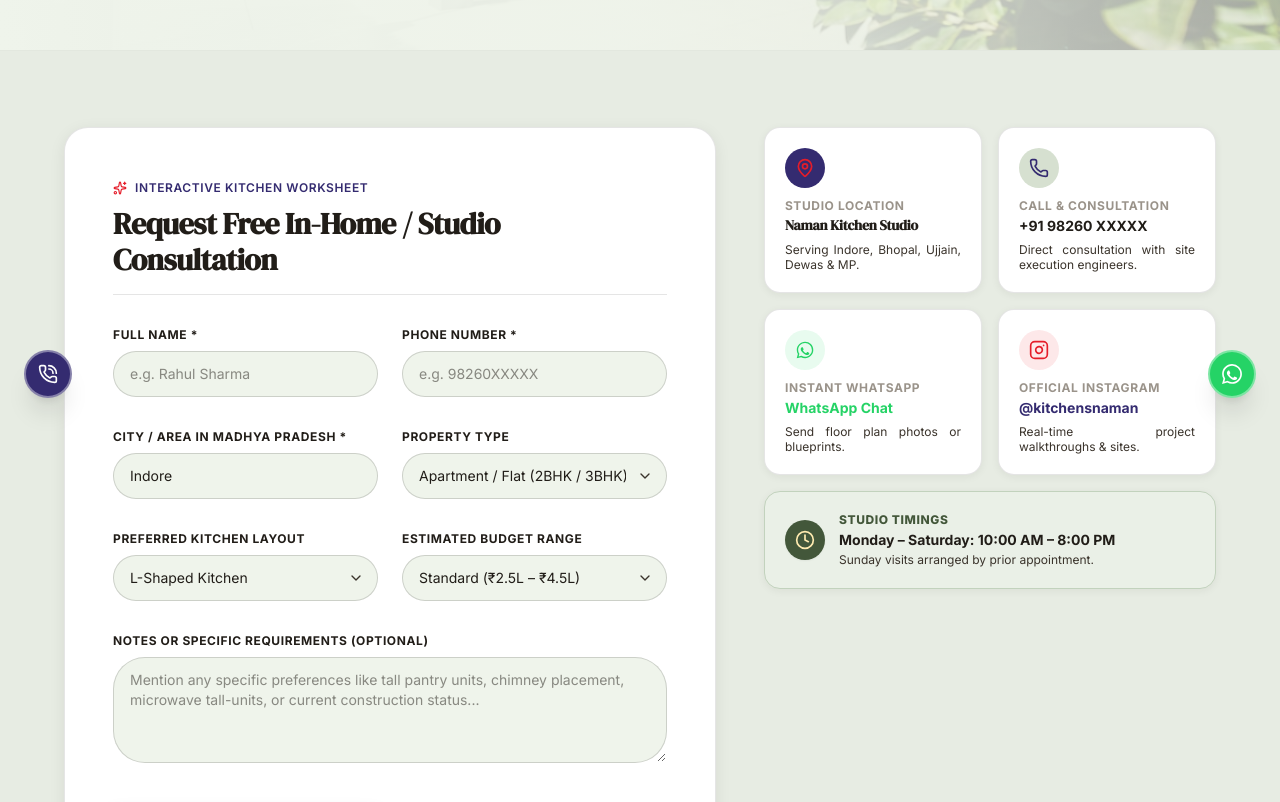
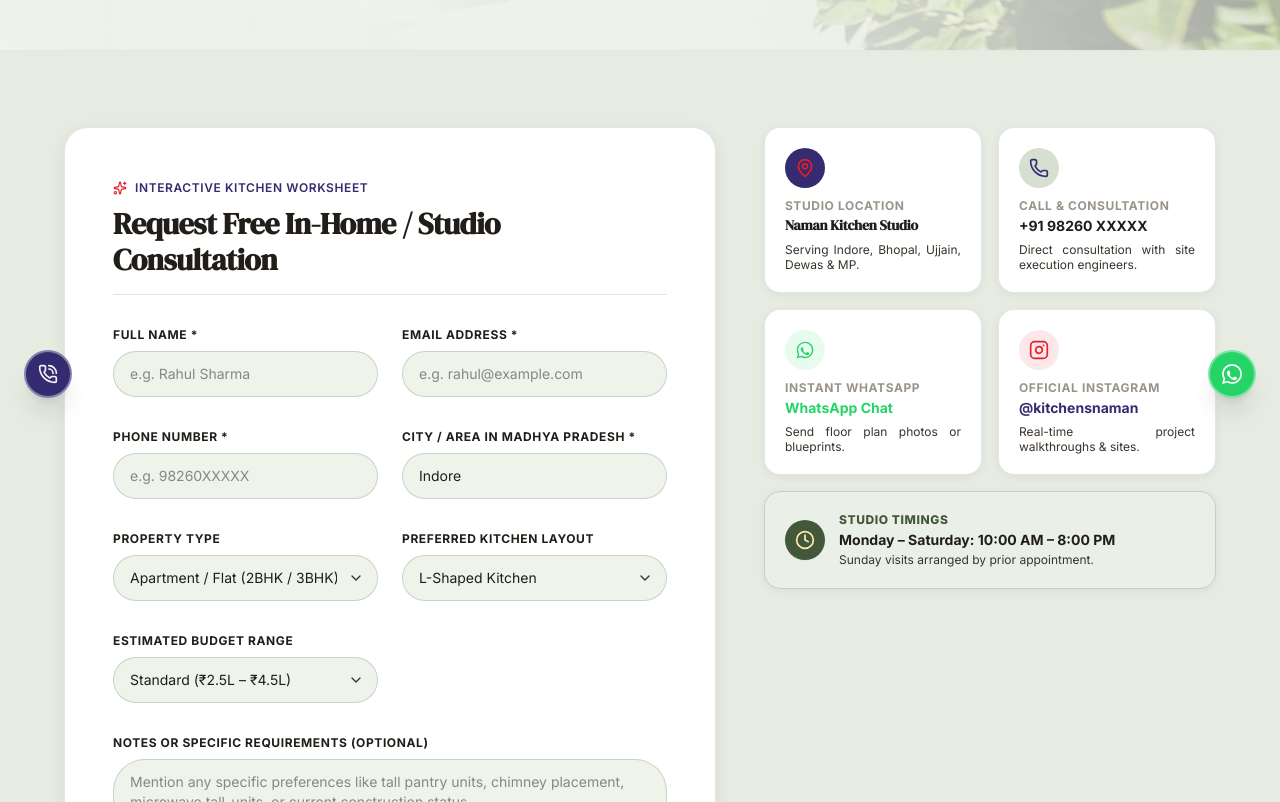
Before and after one commit to Agrawal-Rajat/naman-kitchen, a React (Vite) app: page /contact in a window 1280 px wide. Shown: the part 378-1180 px from the top of the page. Built offline with nearby package versions, Linux system fonts and the light colour scheme.

Commit message:
email services modified

```diff
--- a/src/pages/Contact/ConsultationForm.jsx
+++ b/src/pages/Contact/ConsultationForm.jsx
@@ -1,10 +1,11 @@
-import React, { useState } from 'react';
-import { Send, CheckCircle2, Sparkles, ChevronDown } from 'lucide-react';
+import React, { useState, useRef } from 'react';
+import { Send, CheckCircle2, Sparkles, ChevronDown, AlertCircle, Loader2 } from 'lucide-react';
 import Button from '../../components/common/Button';
 
 export default function ConsultationForm() {
   const [formData, setFormData] = useState({
     name: '',
+    email: '',
     phone: '',
     city: 'Indore',
     layout: 'L-Shaped',
@@ -15,36 +16,80 @@ export default function ConsultationForm() {
 
   const [submitted, setSubmitted] = useState(false);
   const [loading, setLoading] = useState(false);
+  const [error, setError] = useState('');
+  const formRef = useRef(null);
 
-  const handleSubmit = (e) => {
+  const handleSubmit = async (e) => {
     e.preventDefault();
     setLoading(true);
+    setError('');
 
-    // Simulate clean dispatch
-    setTimeout(() => {
+    try {
+      const payload = {
+        access_key: '03954b1e-833f-4ffd-ad09-90f881cfc6e6',
+        subject: `🏠 New Kitchen Consultation – ${formData.name} | ${formData.city}`,
+        from_name: 'Naman Kitchen Website',
+        // Structured data for a clean email
+        'Full Name': formData.name,
+        'Email': formData.email,
+        'Phone': formData.phone,
+        'City / Area': formData.city,
+        'Property Type': formData.propertyType,
+        'Preferred Layout': formData.layout,
+        'Budget Range': formData.budget,
+        'Additional Notes': formData.message || 'No additional notes provided.',
+      };
+
+      const response = await fetch('https://api.web3forms.com/submit', {
+        method: 'POST',
+        headers: {
+          'Content-Type': 'application/json',
+          'Accept': 'application/json',
+        },
+        body: JSON.stringify(payload),
+      });
+
+      const result = await response.json();
+
+      if (result.success) {
+        setSubmitted(true);
+      } else {
+        setError(result.message || 'Something went wrong. Please try again or contact us directly.');
+      }
+    } catch (err) {
+      setError('Network error. Please check your internet connection and try again.');
+    } finally {
       setLoading(false);
-      setSubmitted(true);
-    }, 600);
+    }
   };
 
   if (submitted) {
     return (
-      <div className="bg-white rounded-3xl p-8 sm:p-12 border border-black/10 shadow-card text-center space-y-6">
-        <div className="w-16 h-16 rounded-full bg-green-100 text-green-700 flex items-center justify-center mx-auto">
-          <CheckCircle2 className="w-8 h-8" />
+      <div className="consultation-success bg-white rounded-3xl p-8 sm:p-12 border border-black/10 shadow-card text-center space-y-6">
+        {/* Animated success ring */}
+        <div className="relative w-20 h-20 mx-auto">
+          <div className="absolute inset-0 rounded-full bg-green-100 animate-ping opacity-30" />
+          <div className="relative w-20 h-20 rounded-full bg-gradient-to-br from-green-50 to-emerald-100 text-emerald-600 flex items-center justify-center shadow-lg shadow-green-200/50">
+            <CheckCircle2 className="w-10 h-10" strokeWidth={1.5} />
+          </div>
         </div>
         <h3 className="text-2xl sm:text-3xl font-bold text-[var(--color-espresso)]">
           Thank You, {formData.name}!
         </h3>
         <p className="text-sm sm:text-base text-[var(--color-espresso-mid)] max-w-md mx-auto leading-relaxed">
           Your consultation request has been received. A Naman Kitchen design specialist will contact you
-          within 24 hours to review your {formData.layout} kitchen requirements for {formData.city}.
+          within 24 hours to review your <strong>{formData.layout}</strong> kitchen requirements for <strong>{formData.city}</strong>.
         </p>
+        <div className="inline-flex items-center gap-2 text-xs text-emerald-700 bg-emerald-50 px-4 py-2 rounded-full font-medium">
+          <span className="w-2 h-2 rounded-full bg-emerald-500 animate-pulse" />
+          Confirmation sent to {formData.email}
+        </div>
         <Button
           onClick={() => {
             setSubmitted(false);
             setFormData({
               name: '',
+              email: '',
               phone: '',
               city: 'Indore',
               layout: 'L-Shaped',
@@ -63,7 +108,11 @@ export default function ConsultationForm() {
   }
 
   return (
-    <form onSubmit={handleSubmit} className="bg-white rounded-3xl p-8 sm:p-12 border border-black/10 shadow-card space-y-8">
+    <form
+      ref={formRef}
+      onSubmit={handleSubmit}
+      className="consultation-form bg-white rounded-3xl p-8 sm:p-12 border border-black/10 shadow-card space-y-8"
+    >
       <div className="border-b border-black/10 pb-4">
         <div className="inline-flex items-center gap-2 text-xs font-semibold uppercase tracking-wider text-[var(--color-naman-indigo)]">
           <Sparkles className="w-3.5 h-3.5 text-[var(--color-naman-red)]" />
@@ -74,9 +123,20 @@ export default function ConsultationForm() {
         </h2>
       </div>
 
+      {/* Error Alert */}
+      {error && (
+        <div className="flex items-start gap-3 p-4 rounded-xl bg-red-50 border border-red-200 text-red-700 text-sm animate-fadeIn">
+          <AlertCircle className="w-5 h-5 shrink-0 mt-0.5" />
+          <div>
+            <p className="font-semibold">Submission Failed</p>
+            <p className="text-red-600 mt-0.5">{error}</p>
+          </div>
+        </div>
+      )}
+
       {/* Row 1: Contact details */}
       <div className="grid grid-cols-1 sm:grid-cols-2 gap-6">
-        <div>
+        <div className="form-field-group">
           <label htmlFor="client-name" className="block text-xs font-bold uppercase tracking-wider text-[var(--color-espresso)] mb-2">
             Full Name *
           </label>
@@ -87,11 +147,29 @@ export default function ConsultationForm() {
             placeholder="e.g. Rahul Sharma"
             value={formData.name}
             onChange={(e) => setFormData({ ...formData, name: e.target.value })}
-            className="w-full px-4 py-3 rounded-xl border border-black/15 bg-[var(--color-ivory-light)] focus:bg-white focus:border-[var(--color-naman-indigo)] focus:outline-none transition-colors text-sm text-[var(--color-espresso)]"
+            className="w-full px-4 py-3 rounded-xl border border-black/15 bg-[var(--color-ivory-light)] focus:bg-white focus:border-[var(--color-naman-indigo)] focus:outline-none focus:ring-2 focus:ring-[var(--color-naman-indigo)]/15 transition-all text-sm text-[var(--color-espresso)]"
           />
         </div>
 
-        <div>
+        <div className="form-field-group">
+          <label htmlFor="client-email" className="block text-xs font-bold uppercase tracking-wider text-[var(--color-espresso)] mb-2">
+            Email Address *
+          </label>
+          <input
+            id="client-email"
+            type="email"
+            required
+            placeholder="e.g. rahul@example.com"
+            value={formData.email}
+            onChange={(e) => setFormData({ ...formData, email: e.target.value })}
+            className="w-full px-4 py-3 rounded-xl border border-black/15 bg-[var(--color-ivory-light)] focus:bg-white focus:border-[var(--color-naman-indigo)] focus:outline-none focus:ring-2 focus:ring-[var(--color-naman-indigo)]/15 transition-all text-sm text-[var(--color-espresso)]"
+          />
+        </div>
+      </div>
+
+      {/* Row 2: Phone & City */}
+      <div className="grid grid-cols-1 sm:grid-cols-2 gap-6">
+        <div className="form-field-group">
           <label htmlFor="client-phone" className="block text-xs font-bold uppercase tracking-wider text-[var(--color-espresso)] mb-2">
             Phone Number *
           </label>
@@ -102,14 +180,11 @@ export default function ConsultationForm() {
             placeholder="e.g. 98260XXXXX"
             value={formData.phone}
             onChange={(e) => setFormData({ ...formData, phone: e.target.value })}
-            className="w-full px-4 py-3 rounded-xl border border-black/15 bg-[var(--color-ivory-light)] focus:bg-white focus:border-[var(--color-naman-indigo)] focus:outline-none transition-colors text-sm text-[var(--color-espresso)]"
+            className="w-full px-4 py-3 rounded-xl border border-black/15 bg-[var(--color-ivory-light)] focus:bg-white focus:border-[var(--color-naman-indigo)] focus:outline-none focus:ring-2 focus:ring-[var(--color-naman-indigo)]/15 transition-all text-sm text-[var(--color-espresso)]"
           />
         </div>
-      </div>
 
-      {/* Row 2: Location & Property Type */}
-      <div className="grid grid-cols-1 sm:grid-cols-2 gap-6">
-        <div>
+        <div className="form-field-group">
           <label htmlFor="client-city" className="block text-xs font-bold uppercase tracking-wider text-[var(--color-espresso)] mb-2">
             City / Area in Madhya Pradesh *
           </label>
@@ -120,11 +195,14 @@ export default function ConsultationForm() {
             placeholder="e.g. Vijay Nagar, Indore"
             value={formData.city}
             onChange={(e) => setFormData({ ...formData, city: e.target.value })}
-            className="w-full px-4 py-3 rounded-xl border border-black/15 bg-[var(--color-ivory-light)] focus:bg-white focus:border-[var(--color-naman-indigo)] focus:outline-none transition-colors text-sm text-[var(--color-espresso)]"
+            className="w-full px-4 py-3 rounded-xl border border-black/15 bg-[var(--color-ivory-light)] focus:bg-white focus:border-[var(--color-naman-indigo)] focus:outline-none focus:ring-2 focus:ring-[var(--color-naman-indigo)]/15 transition-all text-sm text-[var(--color-espresso)]"
           />
         </div>
+      </div>
 
-        <div>
+      {/* Row 3: Property Type & Layout */}
+      <div className="grid grid-cols-1 sm:grid-cols-2 gap-6">
+        <div className="form-field-group">
           <label htmlFor="client-prop" className="block text-xs font-bold uppercase tracking-wider text-[var(--color-espresso)] mb-2">
             Property Type
           </label>
@@ -133,7 +211,7 @@ export default function ConsultationForm() {
               id="client-prop"
               value={formData.propertyType}
               onChange={(e) => setFormData({ ...formData, propertyType: e.target.value })}
-              className="w-full px-4 py-3 pr-10 rounded-xl border border-black/15 bg-[var(--color-ivory-light)] focus:bg-white focus:border-[var(--color-naman-indigo)] focus:outline-none transition-colors text-sm appearance-none cursor-pointer text-[var(--color-espresso)]"
+              className="w-full px-4 py-3 pr-10 rounded-xl border border-black/15 bg-[var(--color-ivory-light)] focus:bg-white focus:border-[var(--color-naman-indigo)] focus:outline-none focus:ring-2 focus:ring-[var(--color-naman-indigo)]/15 transition-all text-sm appearance-none cursor-pointer text-[var(--color-espresso)]"
             >
               <option value="Apartment">Apartment / Flat (2BHK / 3BHK)</option>
               <option value="Independent House">Independent House / Villa</option>
@@ -143,11 +221,8 @@ export default function ConsultationForm() {
             <ChevronDown className="w-4 h-4 text-[var(--color-espresso-mid)] absolute right-3.5 top-1/2 -translate-y-1/2 pointer-events-none" />
           </div>
         </div>
-      </div>
 
-      {/* Row 3: Desired Layout & Budget */}
-      <div className="grid grid-cols-1 sm:grid-cols-2 gap-6">
-        <div>
+        <div className="form-field-group">
           <label htmlFor="client-layout" className="block text-xs font-bold uppercase tracking-wider text-[var(--color-espresso)] mb-2">
             Preferred Kitchen Layout
           </label>
@@ -156,7 +231,7 @@ export default function ConsultationForm() {
               id="client-layout"
               value={formData.layout}
               onChange={(e) => setFormData({ ...formData, layout: e.target.value })}
-              className="w-full px-4 py-3 pr-10 rounded-xl border border-black/15 bg-[var(--color-ivory-light)] focus:bg-white focus:border-[var(--color-naman-indigo)] focus:outline-none transition-colors text-sm appearance-none cursor-pointer text-[var(--color-espresso)]"
+              className="w-full px-4 py-3 pr-10 rounded-xl border border-black/15 bg-[var(--color-ivory-light)] focus:bg-white focus:border-[var(--color-naman-indigo)] focus:outline-none focus:ring-2 focus:ring-[var(--color-naman-indigo)]/15 transition-all text-sm appearance-none cursor-pointer text-[var(--color-espresso)]"
             >
               <option value="L-Shaped">L-Shaped Kitchen</option>
               <option value="Straight">Straight Kitchen</option>
@@ -168,8 +243,11 @@ export default function ConsultationForm() {
             <ChevronDown className="w-4 h-4 text-[var(--color-espresso-mid)] absolute right-3.5 top-1/2 -translate-y-1/2 pointer-events-none" />
           </div>
         </div>
+      </div>
 
-        <div>
+      {/* Row 4: Budget */}
+      <div className="grid grid-cols-1 sm:grid-cols-2 gap-6">
+        <div className="form-field-group">
           <label htmlFor="client-budget" className="block text-xs font-bold uppercase tracking-wider text-[var(--color-espresso)] mb-2">
             Estimated Budget Range
           </label>
@@ -178,7 +256,7 @@ export default function ConsultationForm() {
               id="client-budget"
               value={formData.budget}
               onChange={(e) => setFormData({ ...formData, budget: e.target.value })}
-              className="w-full px-4 py-3 pr-10 rounded-xl border border-black/15 bg-[var(--color-ivory-light)] focus:bg-white focus:border-[var(--color-naman-indigo)] focus:outline-none transition-colors text-sm appearance-none cursor-pointer text-[var(--color-espresso)]"
+              className="w-full px-4 py-3 pr-10 rounded-xl border border-black/15 bg-[var(--color-ivory-light)] focus:bg-white focus:border-[var(--color-naman-indigo)] focus:outline-none focus:ring-2 focus:ring-[var(--color-naman-indigo)]/15 transition-all text-sm appearance-none cursor-pointer text-[var(--color-espresso)]"
             >
               <option value="Essential (₹1.5L – ₹2.5L)">Essential (₹1.5L – ₹2.5L)</option>
               <option value="Standard (₹2.5L – ₹4.5L)">Standard (₹2.5L – ₹4.5L)</option>
@@ -190,8 +268,8 @@ export default function ConsultationForm() {
         </div>
       </div>
 
-      {/* Row 4: Message or requirements */}
-      <div>
+      {/* Row 5: Message or requirements */}
+      <div className="form-field-group">
         <label htmlFor="client-message" className="block text-xs font-bold uppercase tracking-wider text-[var(--color-espresso)] mb-2">
           Notes or Specific Requirements (Optional)
         </label>
@@ -201,7 +279,7 @@ export default function ConsultationForm() {
           placeholder="Mention any specific preferences like tall pantry units, chimney placement, microwave tall-units, or current construction status..."
           value={formData.message}
           onChange={(e) => setFormData({ ...formData, message: e.target.value })}
-          className="w-full px-4 py-3 rounded-xl border border-black/15 bg-[var(--color-ivory-light)] focus:bg-white focus:border-[var(--color-naman-indigo)] focus:outline-none transition-colors text-sm"
+          className="w-full px-4 py-3 rounded-xl border border-black/15 bg-[var(--color-ivory-light)] focus:bg-white focus:border-[var(--color-naman-indigo)] focus:outline-none focus:ring-2 focus:ring-[var(--color-naman-indigo)]/15 transition-all text-sm"
         />
       </div>
 
@@ -212,9 +290,16 @@ export default function ConsultationForm() {
           size="lg"
           className="w-full sm:w-auto"
           disabled={loading}
-          icon={Send}
+          icon={loading ? undefined : Send}
         >
-          {loading ? 'Submitting...' : 'Book Free Consultation'}
+          {loading ? (
+            <span className="inline-flex items-center gap-2">
+              <Loader2 className="w-4 h-4 animate-spin" />
+              Sending...
+            </span>
+          ) : (
+            'Book Free Consultation'
+          )}
         </Button>
         <p className="text-xs text-[var(--color-warm-gray)] mt-3">
           We respect your privacy. No spam. A kitchen specialist will connect for personal guidance.
```
Also changed, not shown: src/index.css (+29 -0 lines).
